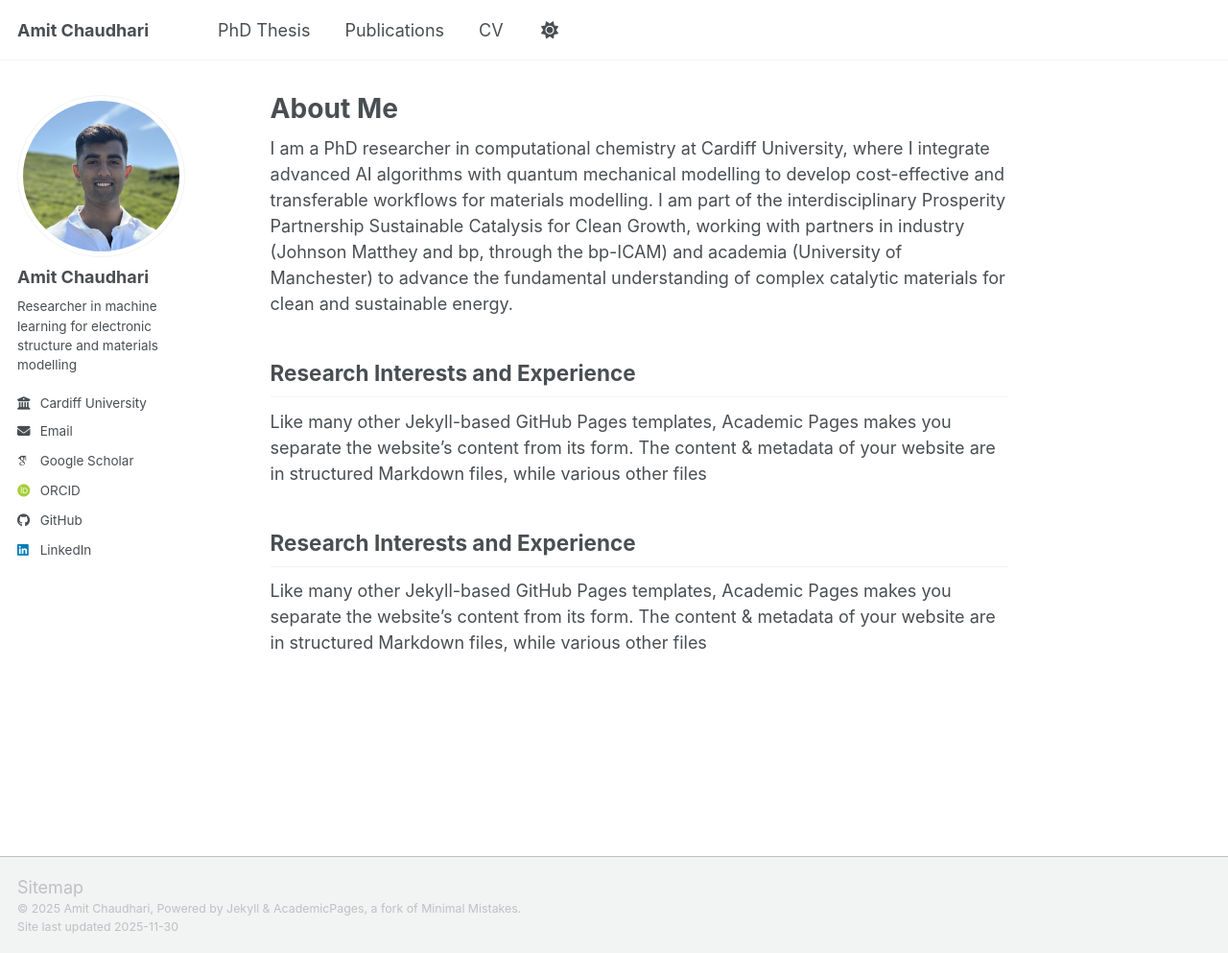
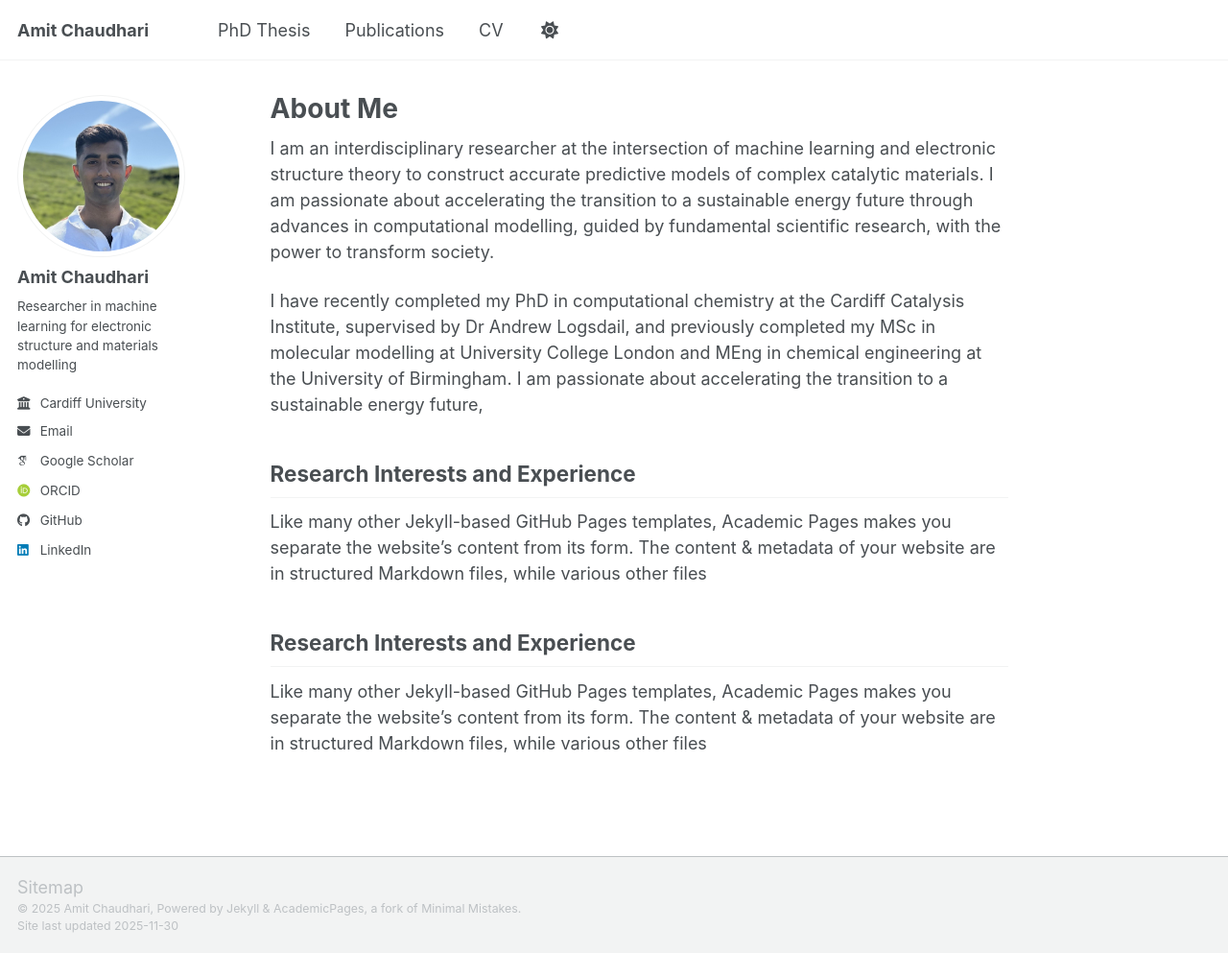
Before and after one commit to amitmc1/amitmc1.github.io, a Jekyll site: the page built from _pages/about.md, in a window 1280 px wide and 993 px high. Shown: the whole window at 96% size. Built offline with Jekyll 4.4.1, drawn with Linux system fonts in a browser that asks for light colours; some web fonts are replaced; a script bundle is joined from its source files by our own code; library files that are not in the unit come from our copies.

Commit message:
Update about.md

```diff
--- a/_pages/about.md
+++ b/_pages/about.md
@@ -1,6 +1,5 @@
 ---
 permalink: /
-title: "Academic Pages is a ready-to-fork GitHub Pages template for academic personal websites"
 title: "About Me"
 author_profile: true
 redirect_from:
@@ -8,7 +7,12 @@
   - /about.html
 ---
 
-I am a PhD researcher in computational chemistry at Cardiff University, where I integrate advanced AI algorithms with quantum mechanical modelling to develop cost-effective and transferable workflows for materials modelling. I am part of the interdisciplinary Prosperity Partnership Sustainable Catalysis for Clean Growth, working with partners in industry (Johnson Matthey and bp, through the bp-ICAM) and academia (University of Manchester) to advance the fundamental understanding of complex catalytic materials for clean and sustainable energy.
+I am an interdisciplinary researcher at the intersection of machine learning and electronic structure theory to construct accurate predictive models of complex catalytic materials. I am passionate about accelerating the transition to a sustainable energy future through advances in computational modelling, guided by fundamental scientific research, with the power to transform society.
+
+<p></p>
+I have recently completed my PhD in computational chemistry at the Cardiff Catalysis Institute, supervised by Dr Andrew Logsdail, and previously completed my MSc in molecular modelling at University College London and MEng in chemical engineering at the University of Birmingham. I am passionate about accelerating the transition to a sustainable energy future,
+
+<p></p>
 
 ## Research Interests and Experience
 Like many other Jekyll-based GitHub Pages templates, Academic Pages makes you separate the website's content from its form. The content & metadata of your website are in structured Markdown files, while various other files
```
